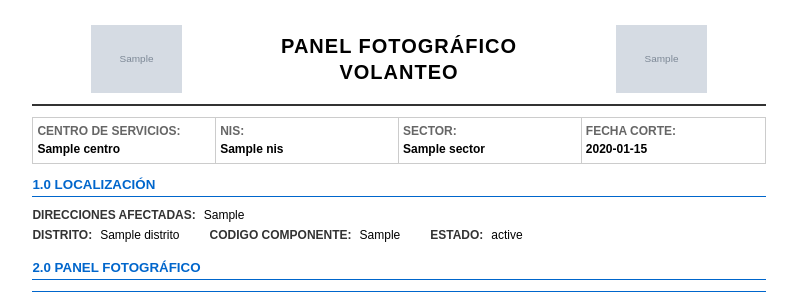
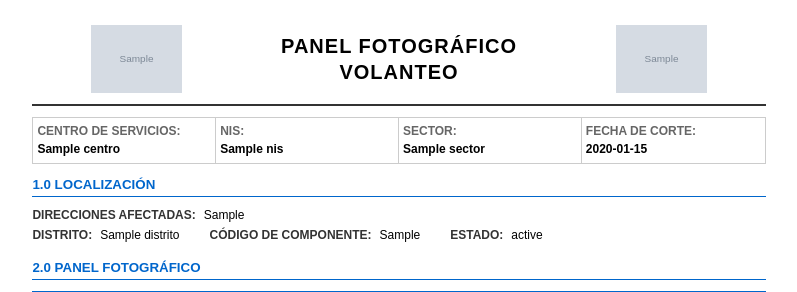
Before and after one commit to stichgio/0752, a Python web app: template backend/templates/report_volanteo.html in a window 1280 px wide. Shown: the top 292 px of the page, without its empty margins (241-1038 px from the left). Run offline with Jinja, Linux system fonts and the light colour scheme; the template is opened without the code that fills it: most values are stand-ins (such as "Sample title", 1, 10 or a date in 2020); grey boxes marked "Sample" are stand-in pictures.

Commit message:
update: template labels and formatting in report_volanteo and ficha_tecnica

```diff
--- a/backend/fichas_tecnicas/templates/ficha_tecnica.html
+++ b/backend/fichas_tecnicas/templates/ficha_tecnica.html
@@ -589,7 +589,7 @@
                         <td>{{ producto.fecha_vencimiento }}</td>
                         <td>{{ producto.unidad }}</td>
                         <td>{{ producto.concentracion }}</td>
-                        <td>{{ producto.cantidad }}</td>
+                        <td>{{ producto.cantidad[:7] if producto.cantidad and producto.cantidad|length > 7 else producto.cantidad }}</td>
                     </tr>
                     {% endfor %}
                 </tbody>
--- a/backend/templates/report_volanteo.html
+++ b/backend/templates/report_volanteo.html
@@ -349,7 +349,7 @@
                 <div class="info-value">{{ report.data.get('SECTOR', '-') }}</div>
             </div>
             <div class="info-item">
-                <div class="info-label">Fecha Corte:</div>
+                <div class="info-label">Fecha de Corte:</div>
                 <div class="info-value">{{ report.data.get('FECHA CORTE', '-') }}</div>
             </div>
         </div>
@@ -371,7 +371,7 @@
                     <span class="loc-value">{{ report.data.get('DISTRITO', '-') }}</span>
                 </div>
                 <div class="loc-field">
-                    <span class="loc-label">Codigo Componente:</span>
+                    <span class="loc-label">Código de Componente:</span>
                     <span class="loc-value">{{ report.data.get('CODIGO COMPONENTE', '-') }}</span>
                 </div>
                 <div class="loc-field">
```
